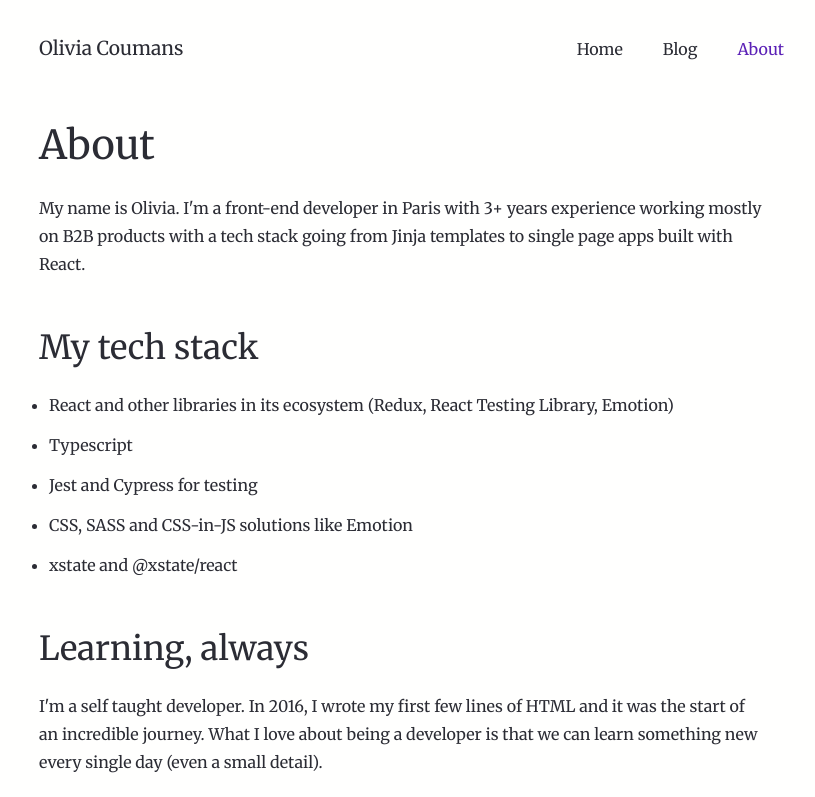
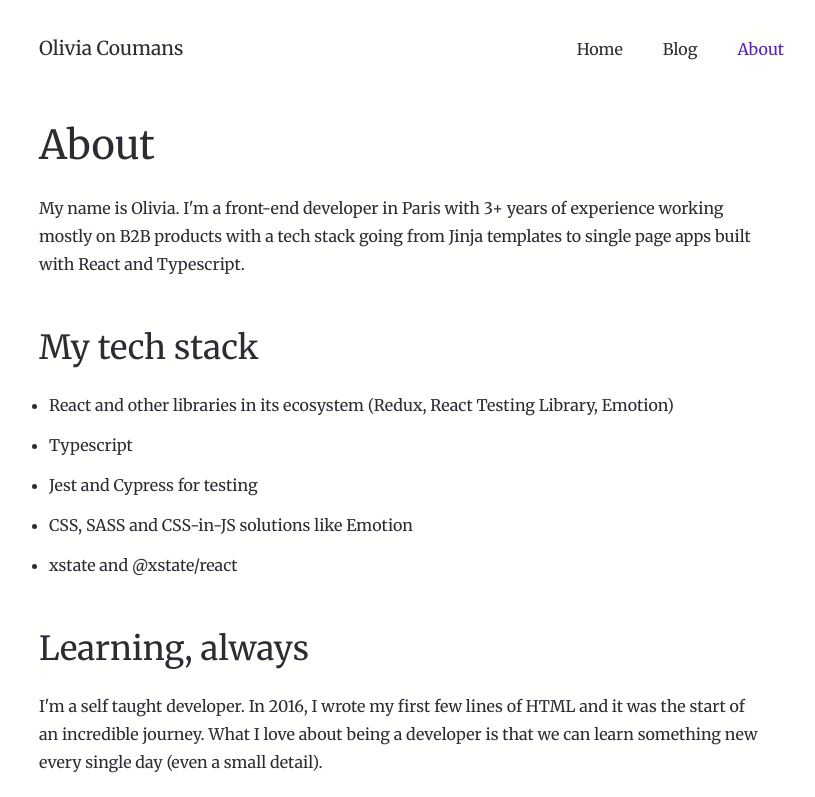
Before and after one commit to liv7c/devblog, a Next.js app: page /about in a window 1280 px wide. Shown: the top 797 px of the page, without its empty margins (221-1036 px from the left). Built offline with nearby package versions, Linux system fonts and the light colour scheme.

Commit message:
feat(content): update about page

```diff
--- a/pages/about.tsx
+++ b/pages/about.tsx
@@ -10,8 +10,9 @@ const About: NextPage = () => {
         <h1>About</h1>
         <p>
           My name is Olivia. I&apos;m a front-end developer in Paris with 3+
-          years experience working mostly on B2B products with a tech stack
-          going from Jinja templates to single page apps built with React.
+          years of experience working mostly on B2B products with a tech stack
+          going from Jinja templates to single page apps built with React and
+          Typescript.
         </p>
 
         <h2>My tech stack</h2>
```
